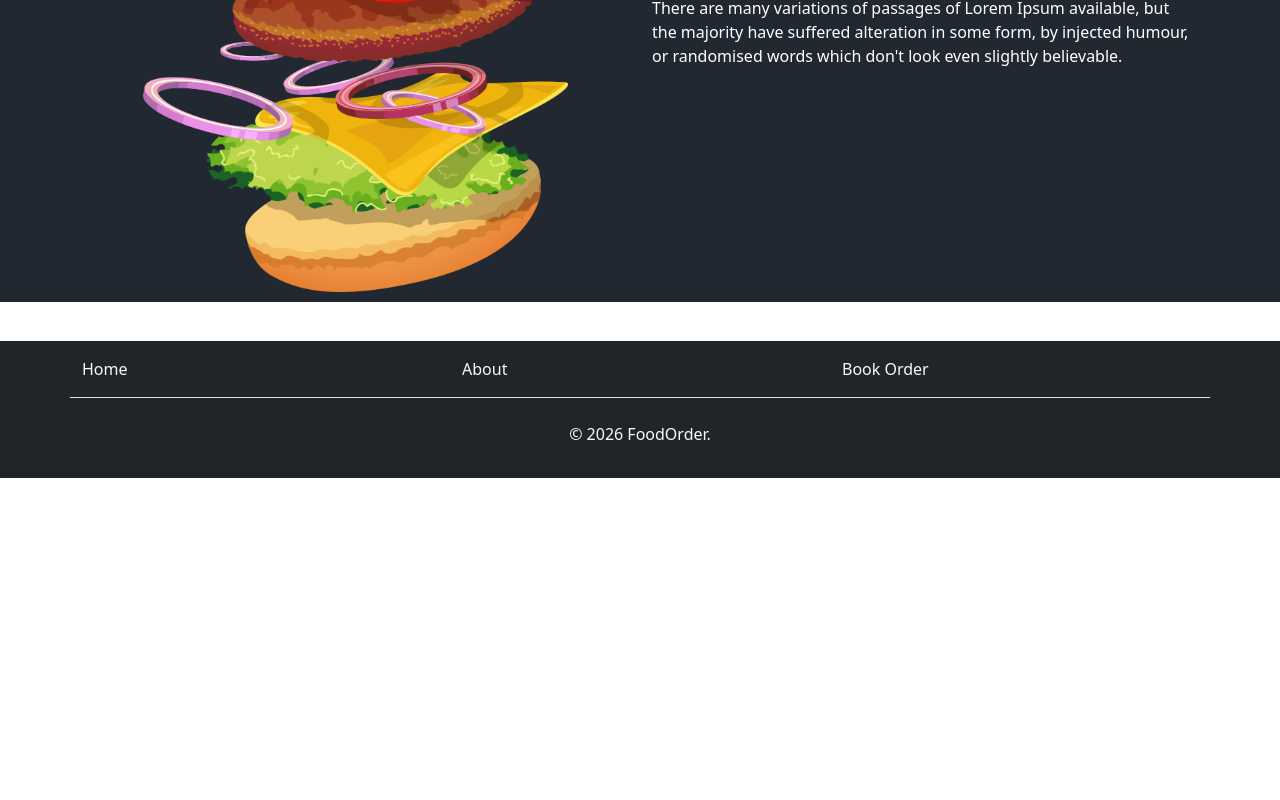
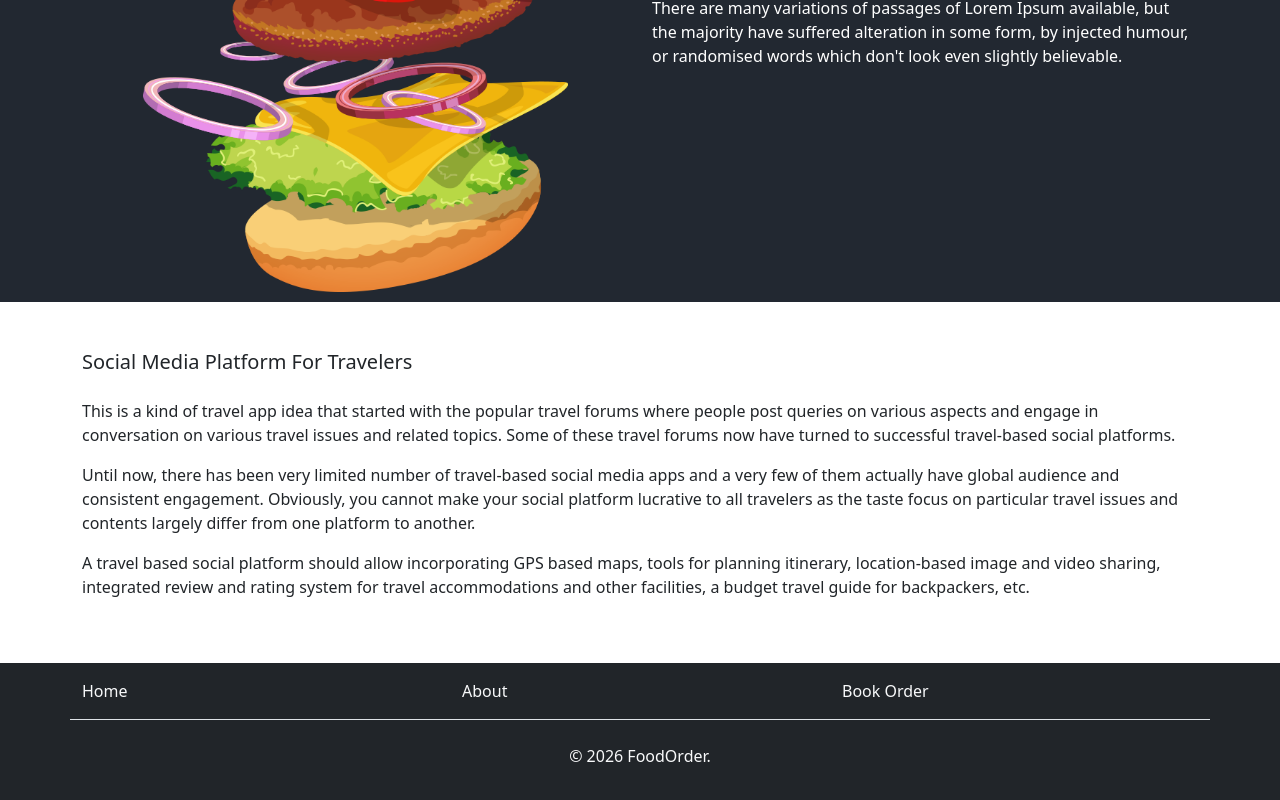
Before and after one commit to arunpradhan/FoodOrder, a React (Vite) app: page /about in a window 1280 px wide. Shown: the part 355-1155 px from the top of the page. Before the commit the page ends 833 px from the top, so only its background shows below. Built offline with nearby package versions, Linux system fonts and the light colour scheme.

Commit message:
update about page with static content

```diff
--- a/src/pages/About.jsx
+++ b/src/pages/About.jsx
@@ -3,6 +3,7 @@ import "../App.css";
 
 export default function About() {
     return (
+        <>
             <section className="about_section">
                 <Container>
                     <Row className="align-items-center">
@@ -34,5 +35,24 @@ export default function About() {
                     </Row>
                 </Container>
             </section>
+            <section>
+                <Container>
+                    <Row className="align-items-center">
+                        <div className="mt-5"><h5 className="heading_container">Social Media Platform For Travelers</h5></div>
+                        <div className="mb-5">
+                            <p>
+                                This is a kind of travel app idea that started with the popular travel forums where people post queries on various aspects and engage in conversation on various travel issues and related topics. Some of these travel forums now have turned to successful travel-based social platforms.
+                            </p>
+                            <p>
+                                Until now, there has been very limited number of travel-based social media apps and a very few of them actually have global audience and consistent engagement. Obviously, you cannot make your social platform lucrative to all travelers as the taste focus on particular travel issues and contents largely differ from one platform to another.
+                            </p>
+                            <p>
+                                A travel based social platform should allow incorporating GPS based maps, tools for planning itinerary, location-based image and video sharing, integrated review and rating system for travel accommodations and other facilities, a budget travel guide for backpackers, etc.
+                            </p>
+                        </div>
+                    </Row>
+                </Container>
+            </section>
+        </>
     );
 }
```
Lines whose indentation alone changed are shown as unchanged.
